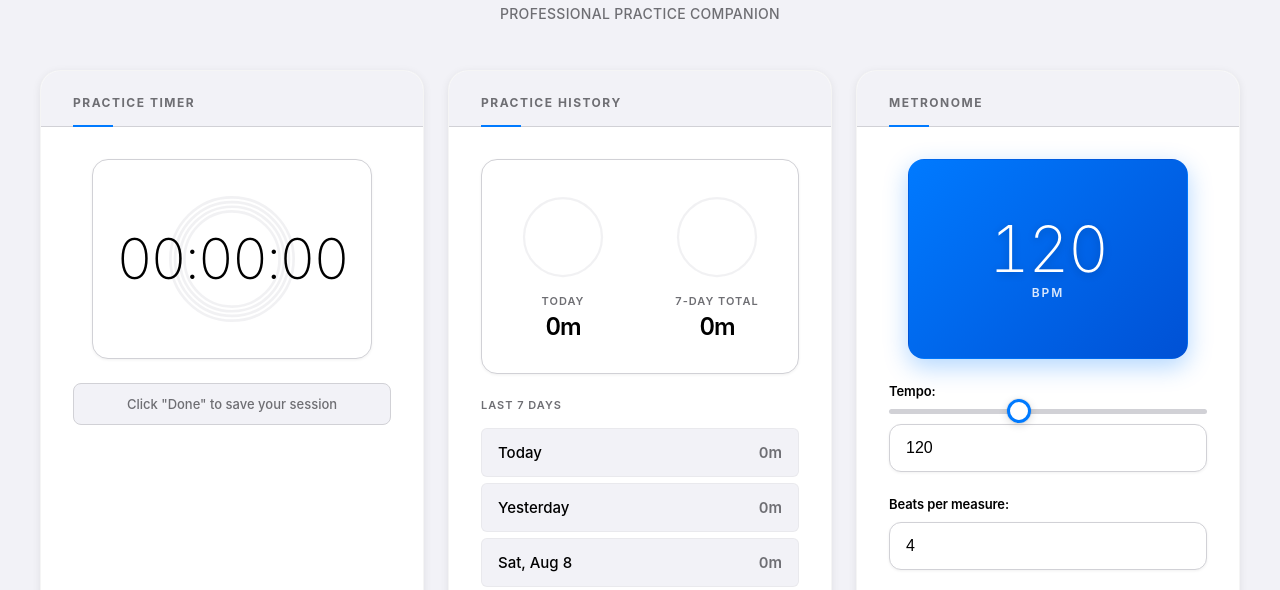
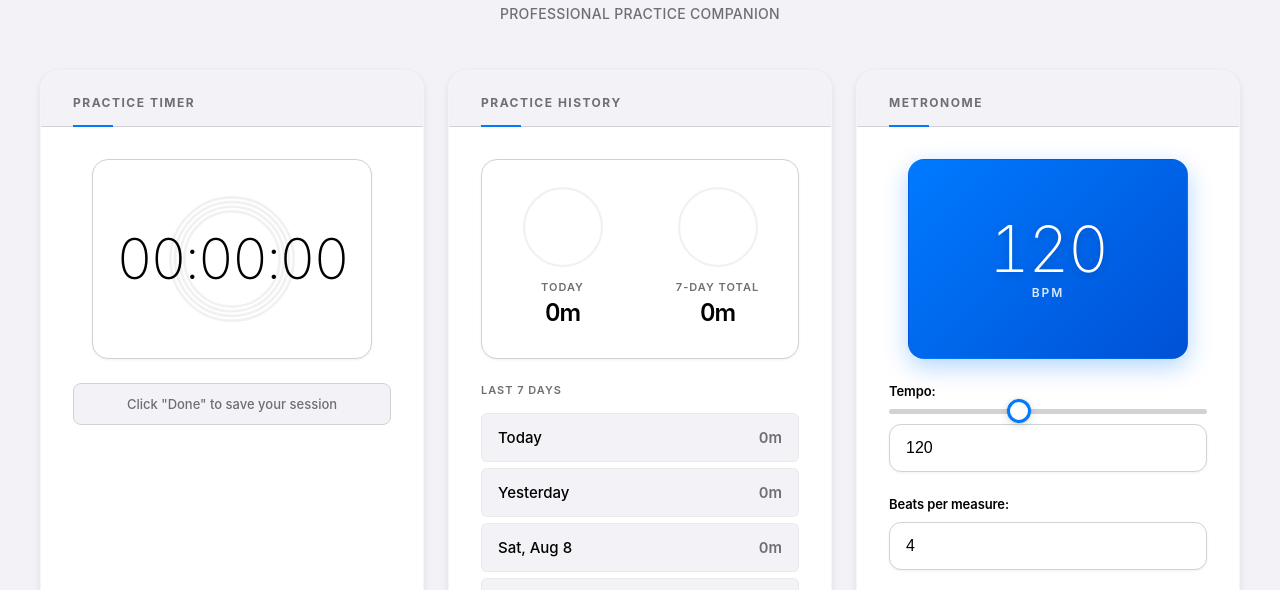
Before and after one commit to Westbrook/music-time, a plain HTML site: page index.html in a window 1280 px wide. Shown: the part 157-747 px from the top of the page. Drawn offline with Linux system fonts and the light colour scheme.

Commit message:
style: reduce stats grid padding for better visual balance
Agent-Id: agent-f1dcdccd-9cc2-4ad6-a9d4-0f9be7e372a9

```diff
--- a/styles.css
+++ b/styles.css
@@ -562,10 +562,10 @@ main {
 .stats-grid {
     display: grid;
     grid-template-columns: repeat(2, 1fr);
-    gap: 0.5rem;
+    gap: 0.375rem;
     margin-bottom: 1.5rem;
     background: var(--bg-color);
-    padding: 0.5rem;
+    padding: 0.375rem;
     border-radius: var(--radius-lg);
     border: 1px solid var(--border-color);
     min-height: 200px;
@@ -588,7 +588,7 @@ main {
 
 .stat-item {
     text-align: center;
-    padding: 1.5rem 1rem;
+    padding: 1rem 0.75rem;
     background: var(--card-bg);
     border-radius: var(--radius-md);
     transition: all 0.2s;
@@ -596,8 +596,9 @@ main {
     display: flex;
     flex-direction: column;
     align-items: center;
-    gap: 0.75rem;
+    gap: 0.5rem;
     min-width: 0;
+    box-sizing: border-box;
 }
 
 .stat-item::before {
```
Also changed, not shown: CHANGELOG.md.
